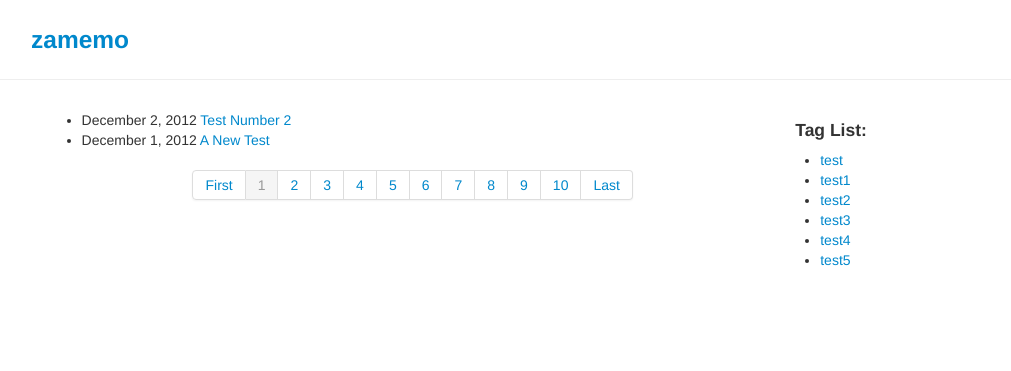
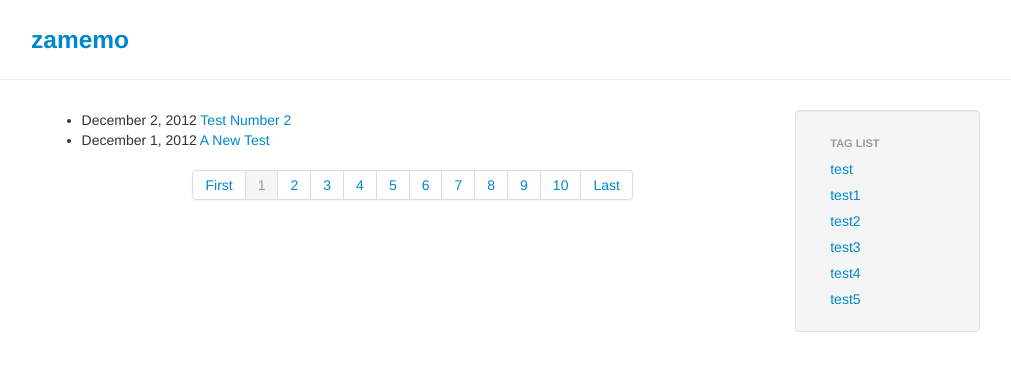
Before and after one commit to zamemo/zamemo.github.com, a Jekyll site: the page built from index.html, in a window 1280 px wide. Shown: the top 371 px of the page, without its empty margins (69-1080 px from the left). Built offline with Jekyll 4.4.1, drawn with Linux system fonts in a browser that asks for light colours; nearby versions of some CDN libraries; the list of posts is cut into pages by our own code.

Commit message:
set bootstrap css for tag list

```diff
--- a/_layouts/default.html
+++ b/_layouts/default.html
@@ -17,11 +17,11 @@
       <div class='offset1 span7'>
         {{ content }}
       </div>
-      <div class='span2'>
-        <h4>Tag List:</h4>
-        <ul>
+      <div class='span2 well'>
+        <ul class='nav nav-list'>
+          <li class='nav-header'>Tag List</li>
           {% for tag in site.tags %}
-          <li><a href="/tags.html#{{ tag[0] }}">{{ tag[0] }}</a></li>
+            <li><a href="/tags.html#{{ tag[0] }}">{{ tag[0] }}</a></li>
           {% endfor %}
         </ul>
       </div>
```
